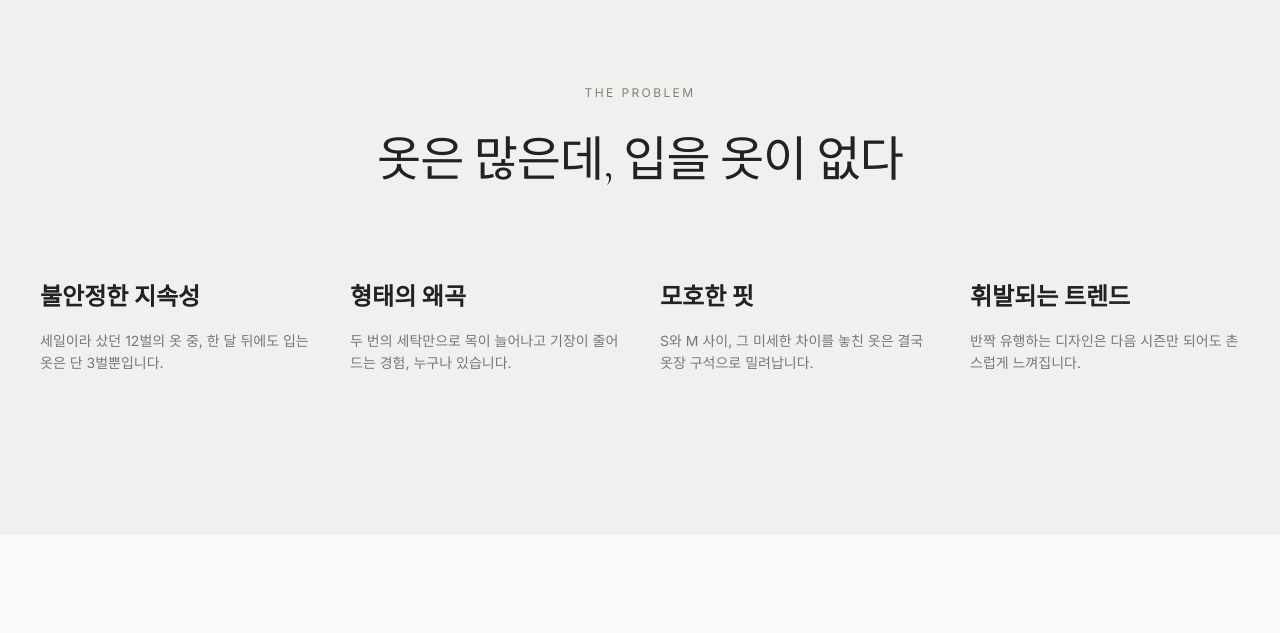
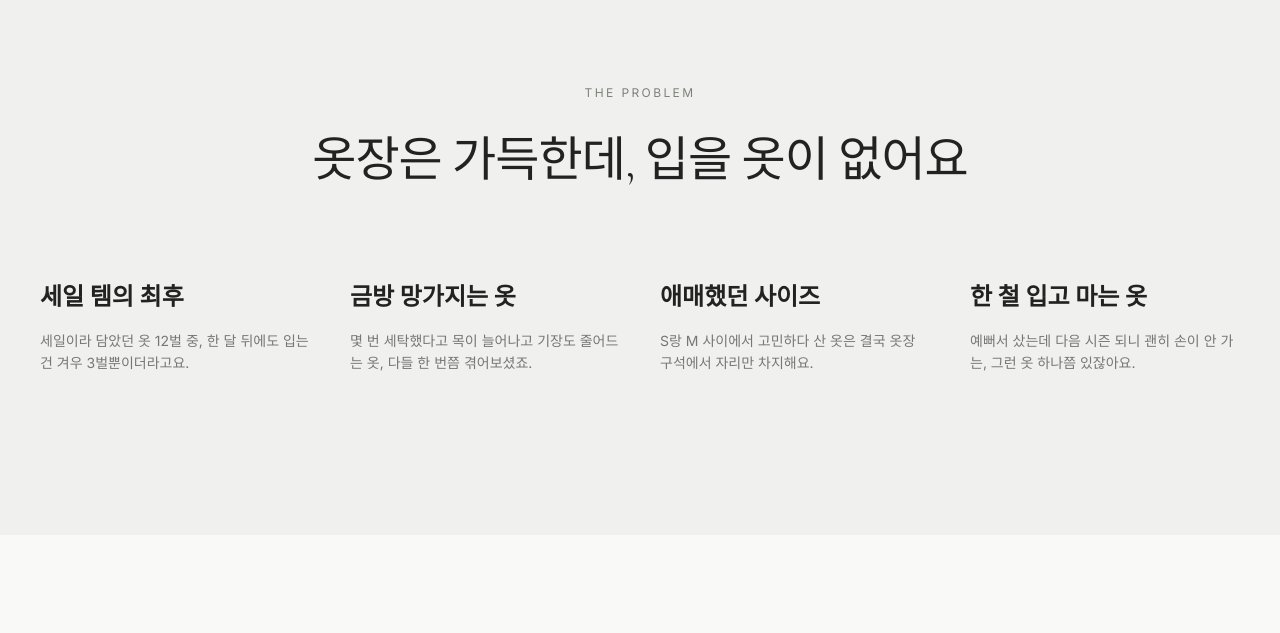
Before and after one commit to promm-1i/mujin, a plain HTML site: page index.html in a window 1280 px wide. Shown: the part 900-1533 px from the top of the page. Drawn offline with nearby package versions, Linux system fonts and the light colour scheme.

Commit message:
Rewrite THE PROBLEM section copy to sound more natural
Swapped stiff, marketing-jargon phrasing ('휘발되는 트렌드' etc.) for
casual, conversational wording that reads like something a person
would actually say.

```diff
--- a/index.html
+++ b/index.html
@@ -416,23 +416,23 @@
     <section class="problem-section">
         <div class="container">
             <span class="problem-tag">THE PROBLEM</span>
-            <h2>옷은 많은데, 입을 옷이 없다</h2>
+            <h2>옷장은 가득한데, 입을 옷이 없어요</h2>
             <div class="problem-grid">
                 <div class="problem-item">
-                    <h4>불안정한 지속성</h4>
-                    <p>세일이라 샀던 12벌의 옷 중, 한 달 뒤에도 입는 옷은 단 3벌뿐입니다.</p>
+                    <h4>세일 템의 최후</h4>
+                    <p>세일이라 담았던 옷 12벌 중, 한 달 뒤에도 입는 건 겨우 3벌뿐이더라고요.</p>
                 </div>
                 <div class="problem-item">
-                    <h4>형태의 왜곡</h4>
-                    <p>두 번의 세탁만으로 목이 늘어나고 기장이 줄어드는 경험, 누구나 있습니다.</p>
+                    <h4>금방 망가지는 옷</h4>
+                    <p>몇 번 세탁했다고 목이 늘어나고 기장도 줄어드는 옷, 다들 한 번쯤 겪어보셨죠.</p>
                 </div>
                 <div class="problem-item">
-                    <h4>모호한 핏</h4>
-                    <p>S와 M 사이, 그 미세한 차이를 놓친 옷은 결국 옷장 구석으로 밀려납니다.</p>
+                    <h4>애매했던 사이즈</h4>
+                    <p>S랑 M 사이에서 고민하다 산 옷은 결국 옷장 구석에서 자리만 차지해요.</p>
                 </div>
                 <div class="problem-item">
-                    <h4>휘발되는 트렌드</h4>
-                    <p>반짝 유행하는 디자인은 다음 시즌만 되어도 촌스럽게 느껴집니다.</p>
+                    <h4>한 철 입고 마는 옷</h4>
+                    <p>예뻐서 샀는데 다음 시즌 되니 괜히 손이 안 가는, 그런 옷 하나쯤 있잖아요.</p>
                 </div>
             </div>
         </div>
```
